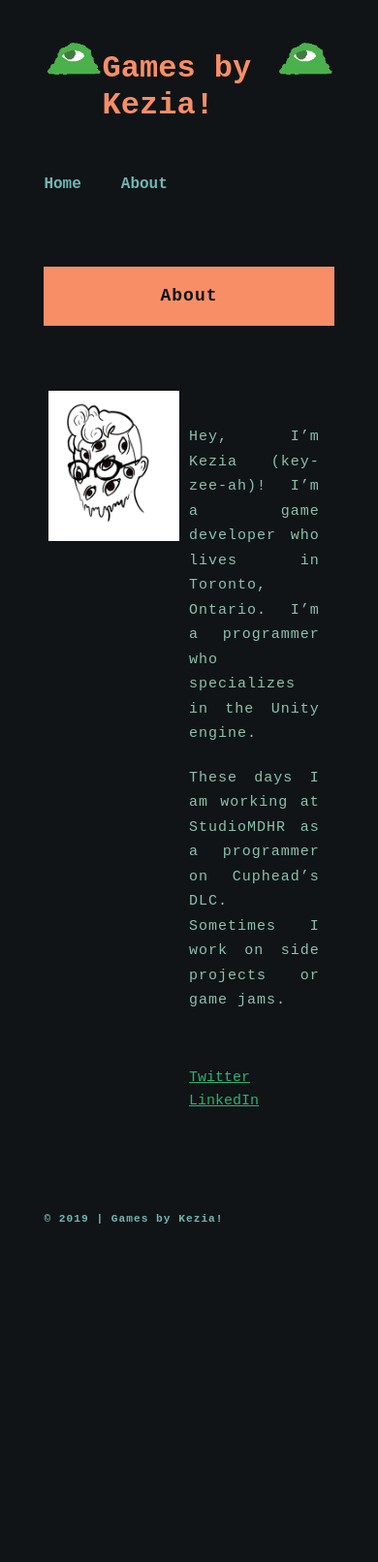
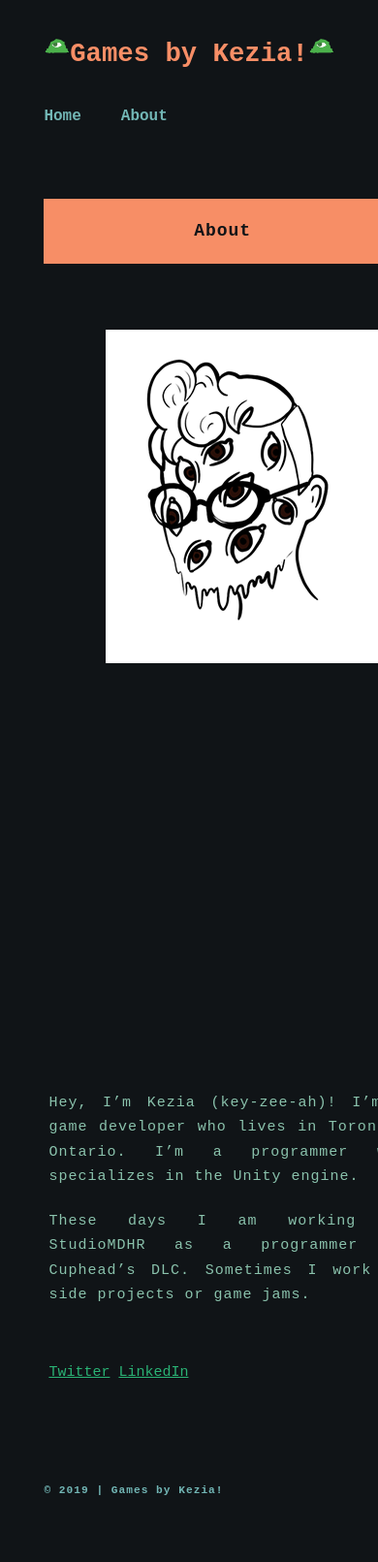
Before and after one commit to Keziaa/keziaa.github.io, a Jekyll site: the page built from about.markdown, in a window 390 px wide. Shown: the whole page at 97% size. Built offline with Jekyll 4.4.1, drawn with Linux system fonts in a browser that asks for light colours; before the commit the page ends 1331 px from its top, so only the background shows below that.

Commit message:
Added Hube magic!

```diff
--- a/assets/css/custom.css
+++ b/assets/css/custom.css
@@ -138,4 +138,19 @@ footer {
 		margin-left: 10%;
 		margin-right: 10%;
 	}
+    div.column {
+        width: 100%;
+    }
+
+    div.mainRunner {
+        padding-left: 15vw;
+        height: 720px;
+        width: 300px;
+    }
+
+    h3 {
+        white-space: nowrap;
+        font-size: 7vw !important;
+        line-height: 2vw
+    }
 }
```
